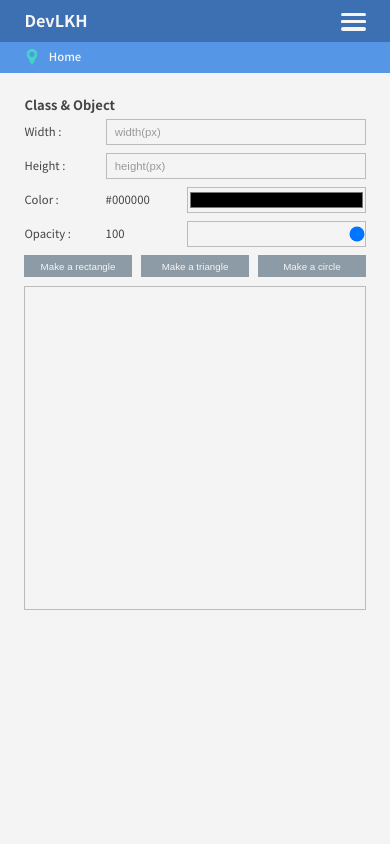
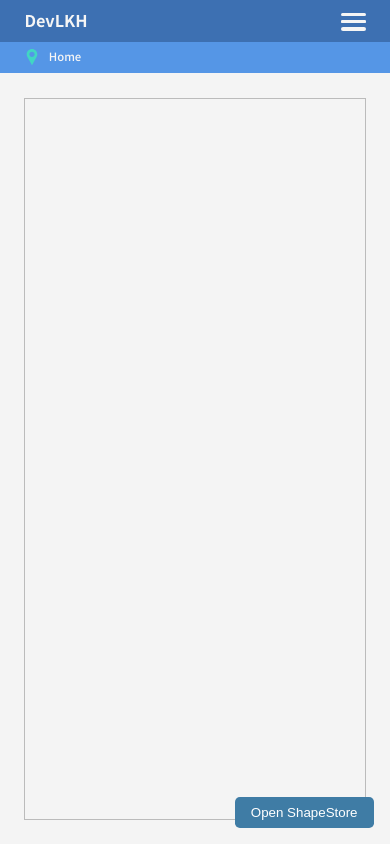
Before and after one commit to devlkhkr/rctprtc, a React (Create React App) app: page /shapeMaker in a window 390 px wide. Built offline with nearby package versions, Linux system fonts and the light colour scheme.

Commit message:
mobile shape test 5

```diff
--- a/src/css/index.css
+++ b/src/css/index.css
@@ -75,6 +75,7 @@ h2 {
   color: #f5f5f5;
   font-family: "notoSansMedium";
   font-size: 0.72917rem;
+  z-index: 999;
 }
 
 button {
@@ -87,6 +88,23 @@ button {
 button.btn_color_01 {
   background: #8c9ba5;
   color: #f5f5f5;
+}
+
+.btn_fixed_bottom {
+  display: inline-block;
+  position: fixed;
+  bottom: 1.5625rem;
+  right: 1.04167rem;
+  width: 3.125rem;
+  height: 3.125rem;
+  background: #5596e6;
+  border-radius: 100%;
+  z-index: 1;
+  -webkit-appearance: none;
+     -moz-appearance: none;
+          appearance: none;
+  -webkit-transition-duration: .3s;
+          transition-duration: .3s;
 }
 
 input {
@@ -418,17 +436,12 @@ h3 {
   background: #3F7CA5;
 }
 
-.userDragNone {
-  -webkit-user-select: none;
-     -moz-user-select: none;
-      -ms-user-select: none;
-          user-select: none;
-}
-
 .shapeStore, #shapeArea {
   display: inline-block;
   height: 31.25rem;
   vertical-align: middle;
+  -webkit-transition-duration: .3s;
+          transition-duration: .3s;
 }
 
 #shapeArea {
@@ -460,9 +473,6 @@ h3 {
 }
 
 .shapeStore .shapeSet input {
-  -webkit-appearance: none;
-     -moz-appearance: none;
-          appearance: none;
   width: calc(100% - (200rem / 19.20));
   height: 1.66667rem;
   border: 0.05208rem solid #bbb;
@@ -471,6 +481,9 @@ h3 {
 }
 
 .shapeStore .shapeSet input[type=number] {
+  -webkit-appearance: none;
+     -moz-appearance: none;
+          appearance: none;
   width: calc(100% - (100rem / 19.20));
   padding: 0 0.52083rem;
 }
@@ -522,23 +535,65 @@ h3 {
   line-height: 1.5;
 }
 
+#trigger_shapeStore {
+  -webkit-appearance: none;
+     -moz-appearance: none;
+          appearance: none;
+  display: inline-block;
+  padding: 0.52083rem 1.04167rem;
+  position: fixed;
+  bottom: 1.04167rem;
+  right: 1.04167rem;
+  border-radius: 0.3125rem;
+  color: #fff;
+  background: #3F7CA5;
+  z-index: 1;
+}
+
+#trigger_shapeStore::before {
+  content: "Open ShapeStore";
+}
+
+#trigger_shapeStore:checked {
+  background: #8c9ba5;
+}
+
+#trigger_shapeStore:checked + .shapeStore {
+  top: 4.6875rem;
+}
+
+#trigger_shapeStore:checked::before {
+  content: "Close ShapeStore";
+}
+
 @media all and (max-width: 700px) {
   html {
     font-size: 4vw;
+  }
+  #root > div, #root .wrapper_contents, #root .wrapper_shapeMaker {
+    height: 100%;
   }
   .shapeStore, #shapeArea {
     width: 100%;
     padding: 0;
   }
   .shapeStore {
+    position: fixed;
     height: auto;
+    left: 0;
+    top: calc(-300rem / 19.20);
+    padding: 1.5625rem;
+    background: #fff;
+    z-index: 1;
   }
-  #shapeArea {
-    height: 20.83333rem;
+  #shapeSheet, #shapeArea {
+    display: inline-block;
+    width: 100%;
+    height: 100%;
+    margin: 0;
   }
   #tooltip {
-    position: static;
-    width: 100%;
+    display: none;
   }
 }
 /*# sourceMappingURL=index.css.map */
--- a/src/css/index.scss
+++ b/src/css/index.scss
@@ -71,6 +71,7 @@ h2{
     color: #f5f5f5;
     font-family: $notoM;
     font-size: px(14);
+    z-index: 999;
 }
 
 button{
@@ -82,6 +83,20 @@ button{
         background: $color1;
         color: #f5f5f5;
     }
+}
+
+.btn_fixed_bottom{
+    display: inline-block;
+    position: fixed;
+    bottom: px(30);
+    right: px(20);
+    width: px(60);
+    height: px(60);
+    background: $color2;
+    border-radius: 100%;
+    z-index: 1;
+    appearance: none;
+    transition-duration: .3s;
 }
 
 input{
@@ -397,13 +412,11 @@ h3{
     }
 }
 
-.userDragNone{
-    user-select: none;
-}
 .shapeStore, #shapeArea{
     display: inline-block;
     height: px(600);
     vertical-align: middle;
+    transition-duration: .3s;
 }
 #shapeArea{
     position: relative;
@@ -429,13 +442,13 @@ h3{
             vertical-align: middle;
         }
         input{
-            appearance: none;
             width: calc(100% - (200rem / 19.20));
             height: px(32);
             border: px(1) solid #bbb;
             font-size: px(14);
             vertical-align: middle;
             &[type=number]{
+                appearance: none;
                 width: calc(100% - (100rem / 19.20));
                 padding: 0 px(10);
             }
@@ -479,24 +492,60 @@ h3{
     color: #f5f5f5;
     line-height: 1.5;
 }
-
+#trigger_shapeStore{
+    appearance: none;
+    display: inline-block;
+    padding: px(10) px(20);
+    position: fixed;
+    bottom: px(20);
+    right: px(20);
+    border-radius: px(6);
+    color: #fff;
+    background: $color4;
+    z-index: 1;
+    &::before{
+        content: "Open ShapeStore";
+    }
+    &:checked{
+        background: $color1;
+        &+.shapeStore{
+            top: px(90);
+        }
+        &::before{
+            content: "Close ShapeStore";
+        }
+    }
+}
 
 @media all and(max-width: 700px){
     html{
         font-size: 4vw;
+    }
+    #root{
+        >div, .wrapper_contents, .wrapper_shapeMaker{
+            height: 100%;
+        }
     }
     .shapeStore, #shapeArea{
         width: 100%;
         padding: 0;
     }
     .shapeStore{
+        position: fixed;
         height: auto;
+        left: 0;
+        top: calc(-300rem / 19.20);
+        padding: px(30);
+        background: #fff;
+        z-index: 1;
     }
-    #shapeArea{
-        height: px(400);
+    #shapeSheet,#shapeArea{
+        display: inline-block;
+        width: 100%;
+        height: 100%;
+        margin: 0;
     }
     #tooltip{
-        position: static;
-        width: 100%;
+        display: none;
     }
 }
--- a/src/pages/shapeMaker.js
+++ b/src/pages/shapeMaker.js
@@ -44,7 +44,8 @@ class ClassTest extends Component{
             shapes: [],
             tooltip: {
                 tooltipOpacity: 0,
-            }
+            },
+            triggerForShapeStore: null,
         };
     }
     tooltipOn = (e) => {
@@ -194,22 +195,22 @@ class ClassTest extends Component{
     }
 
     makeAShape(shapeInfo){
-        if(this.state.width === null){
+        if(this.state.width === null || this.state.width === undefined || this.state.width === ""){
             alert("Width를 입력하세요");
             document.getElementById("input_set_width").focus();
             return;
         }
-        if(this.state.height === null){
+        if(this.state.width === null || this.state.width === undefined || this.state.width === ""){
             alert("Height를 입력하세요");
             document.getElementById("input_set_height").focus();
             return;
         }
-        if(this.state.color === null){
+        if(this.state.width === null || this.state.width === undefined || this.state.width === ""){
             alert("Color를 입력하세요");
             document.getElementById("input_set_color").focus();
             return;
         }
-        if(this.state.opacity === null){
+        if(this.state.width === null || this.state.width === undefined || this.state.width === ""){
             alert("Opacity를 입력하세요");
             document.getElementById("input_set_opacity").focus();
             return;
@@ -233,7 +234,8 @@ class ClassTest extends Component{
             return styleValue
         }
         this.setState({
-            area: shapeInfo.getShapeArea()
+            area: shapeInfo.getShapeArea(),
+            triggerForShapeStore: false,
         })
         return React.createElement("span", {
             isshape: "true",
@@ -255,10 +257,11 @@ class ClassTest extends Component{
 
     render(){
         return (
-            <div className="userDragNone">
-                <div className="wrapper_tool">
+            <div class="wrapper_shapeMaker">
+                {/* <div className="wrapper_tool">
                     <h3>Class & Object</h3>
-                </div>
+                </div> */}
+                <input type="checkbox" id="trigger_shapeStore" onClick="openShapeStore" checked={this.state.triggerForShapeStore} />
                 <div className="shapeStore">
                     <div className="shapeSet">
                         <label>Width : </label><input type="number" id="input_set_width" placeholder="width(px)" onChange={this.widthChange} value={this.state.width}></input>
@@ -277,13 +280,6 @@ class ClassTest extends Component{
                         <button onClick={this.makeATriangle} className="btn_color_01">Make a triangle</button>
                         <button onClick={this.makeACircle} className="btn_color_01">Make a circle</button>
                     </div>
-                    {/* <ul className="shapeInfo">
-                        <li>가로 : {this.state.width}</li>
-                        <li>세로 : {this.state.height}</li>
-                        <li>색상 : {this.state.color}</li>
-                        <li>넓이 : {this.state.area}</li>
-                        <li>불투명도 : {this.state.opacity}%</li>
-                    </ul> */}
                 </div>
                 <span id="shapeSheet">
                     <div id="shapeArea" onClick={this.shapeFocusOut}>
```
Also changed, not shown: 1 other file (tests, documents, lock files or other folders).
